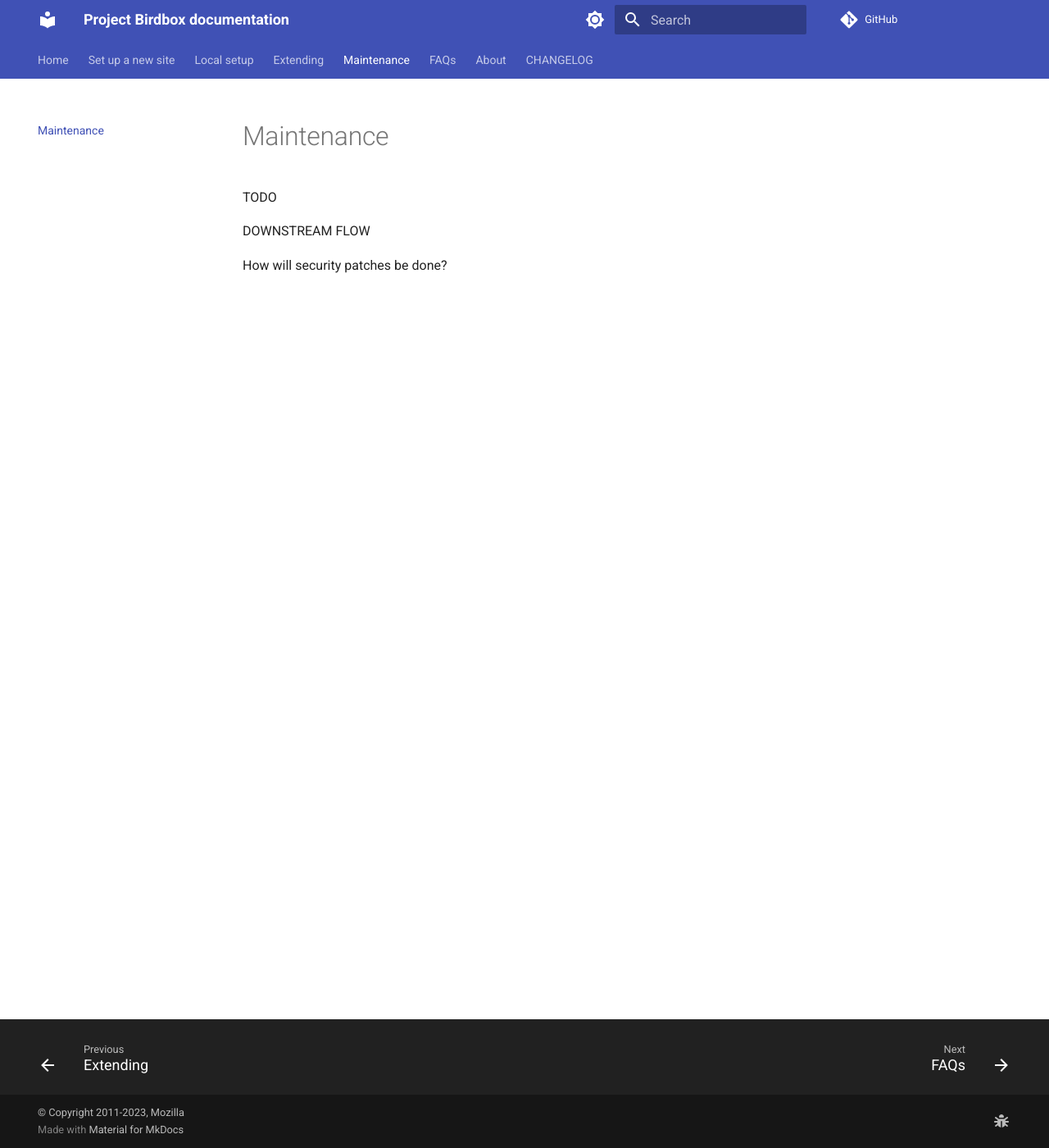
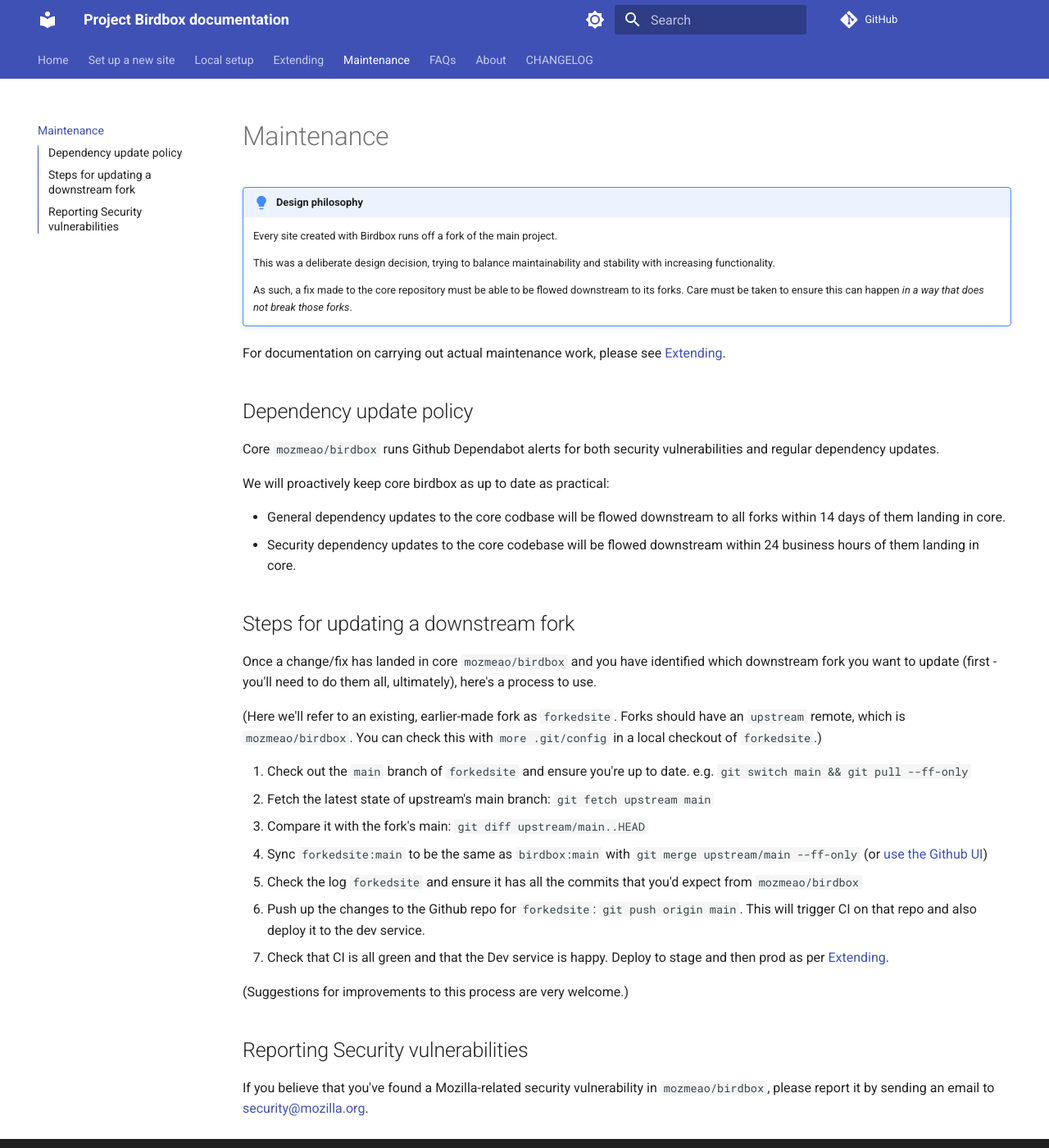
Before and after one commit to mozmeao/birdbox-documentation, an MkDocs documentation site: the page built from docs/maintenance.md, in a window 1280 px wide and 1400 px high. Shown: the whole window at 82% size. Built offline with MkDocs 1.6.1 and Material for MkDocs 9.7.7, drawn with Linux system fonts in a browser that asks for light colours; comment, search, counter and statistics services are not loaded.

Commit message:
Add maintenance-page content

```diff
--- a/docs/maintenance.md
+++ b/docs/maintenance.md
@@ -1,7 +1,40 @@
 # Maintenance
 
-TODO
+!!! note "Design philosophy"
 
-DOWNSTREAM FLOW
+    Every site created with Birdbox runs off a fork of the main project.
 
-How will security patches be done?
+    This was a deliberate design decision, trying to balance maintainability and stability with increasing functionality.
+
+    As such, a fix made to the core repository must be able to be flowed downstream to its forks. Care must be taken to ensure this can happen _in a way that does not break those forks_.
+
+For documentation on carrying out actual maintenance work, please see [Extending](./extending.md).
+
+## Dependency update policy
+
+Core `mozmeao/birdbox` runs Github Dependabot alerts for both security vulnerabilities and regular dependency updates.
+
+We will proactively keep core birdbox as up to date as practical:
+
+* General dependency updates to the core codbase will be flowed downstream to all forks within 14 days of them landing in core.
+* Security dependency updates to the core codebase will be flowed downstream within 24 business hours of them landing in core.
+
+## Steps for updating a downstream fork
+
+Once a change/fix has landed in core `mozmeao/birdbox` and you have identified which downstream fork you want to update (first - you'll need to do them all, ultimately), here's a process to use.
+
+(Here we'll refer to an existing, earlier-made fork as `forkedsite`. Forks should have an `upstream` remote, which is `mozmeao/birdbox`. You can check this with `more .git/config` in a local checkout of `forkedsite`.)
+
+1. Check out the `main` branch of `forkedsite` and ensure you're up to date. e.g. `git switch main && git pull --ff-only`
+2. Fetch the latest state of upstream's main branch: `git fetch upstream main`
+3. Compare it with the fork's main: `git diff upstream/main..HEAD`
+4. Sync `forkedsite:main` to be the same as `birdbox:main` with `git merge upstream/main --ff-only` (or [use the Github UI](https://docs.github.com/en/pull-requests/collaborating-with-pull-requests/working-with-forks/syncing-a-fork))
+5. Check the log `forkedsite` and ensure it has all the commits that you'd expect from `mozmeao/birdbox`
+6. Push up the changes to the Github repo for `forkedsite`: `git push origin main`. This will trigger CI on that repo and also deploy it to the dev service.
+7. Check that CI is all green and that the Dev service is happy. Deploy to stage and then prod as per [Extending](./extending.md).
+
+(Suggestions for improvements to this process are very welcome.)
+
+## Reporting Security vulnerabilities
+
+If you believe that you've found a Mozilla-related security vulnerability in `mozmeao/birdbox`, please report it by sending an email to <security@mozilla.org>.
```
Also changed, not shown: docs/extending.md (+1 -3 lines), docs/index.md (+1 -1 lines).
